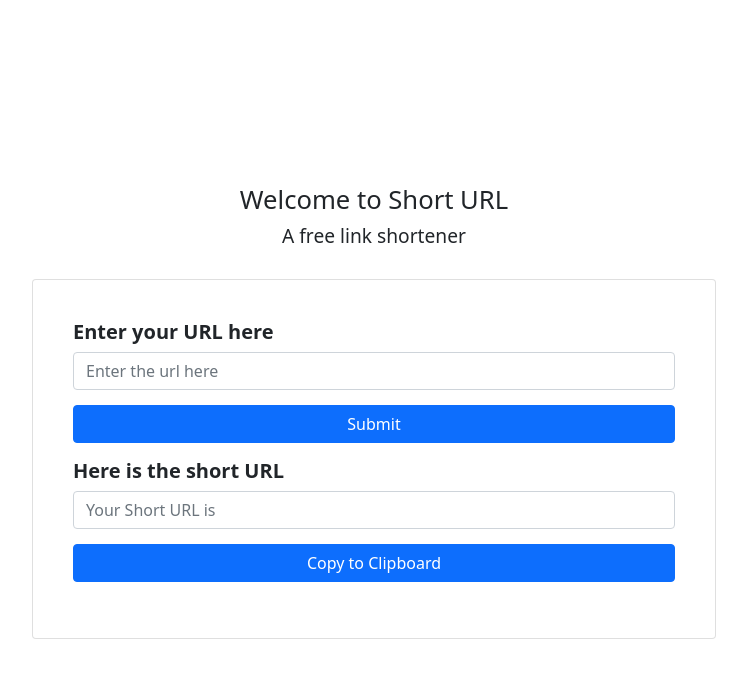
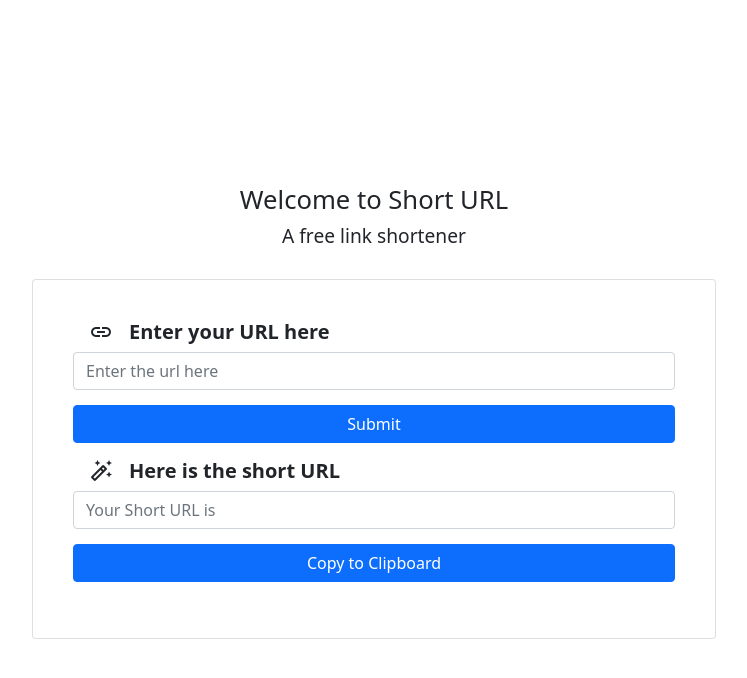
Before and after one commit to RomeoEncinares/ShortURL, a Django app: page / in a window 1280 px wide. Shown: the top 678 px of the page, without its empty margins (266-1013 px from the left). Run offline with Django 4.2, Linux system fonts and the light colour scheme.

Commit message:
Add material icon cdn, add icons

```diff
--- a/static/css/style.css
+++ b/static/css/style.css
@@ -40,6 +40,16 @@ h2 {
     font-weight: 700;
 }
 
+.url-title {
+    display: flex;
+    align-items: flex-start;
+    justify-content:flex-start;
+}
+
+.url-title, h5{
+    padding-left: 1rem;
+}
+
 .card-title {
     font-weight: 600;
 }
--- a/templates/index.html
+++ b/templates/index.html
@@ -8,6 +8,7 @@
     <!-- CSS only -->
     <link href="https://cdn.jsdelivr.net/npm/bootstrap@5.1.1/dist/css/bootstrap.min.css" rel="stylesheet" integrity="sha384-F3w7mX95PdgyTmZZMECAngseQB83DfGTowi0iMjiWaeVhAn4FJkqJByhZMI3AhiU" crossorigin="anonymous">
     <link rel="stylesheet" type="text/css" href="{% static 'css/style.css' %}">
+    <link href="https://fonts.googleapis.com/icon?family=Material+Icons+Outlined" rel="stylesheet">
 </head>
 <body>
 
@@ -19,13 +20,19 @@
         <div class="card text-center">
             <div class="row">
                 <div class="card-body">
-                    <h5 class="card-title">Enter your URL here</h5>
+                    <div class="url-title">
+                        <span class="material-icons-outlined">link</span>
+                        <h5 class="card-title">Enter your URL here</h5>
+                    </div>
                     <form method="POST" id="url-form">
                         {{ form.url }}
                         {% csrf_token %}
                         <input type="submit" class="btn btn-primary" value="Submit">
                     </form>
-                    <h5 class="card-title">Here is the short URL</h5>
+                    <div class="url-title">
+                        <span class="material-icons-outlined">auto_fix_high</span>
+                        <h5 class="card-title">Here is the short URL</h5>
+                    </div>
                     <form >
                         <input class="form-control" placeholder="Your Short URL is" id="shorturl" value="{{ shorturl }}"readonly>
                         <input class="btn btn-primary" type="button" id="clipboard" value="Copy to Clipboard">
```
